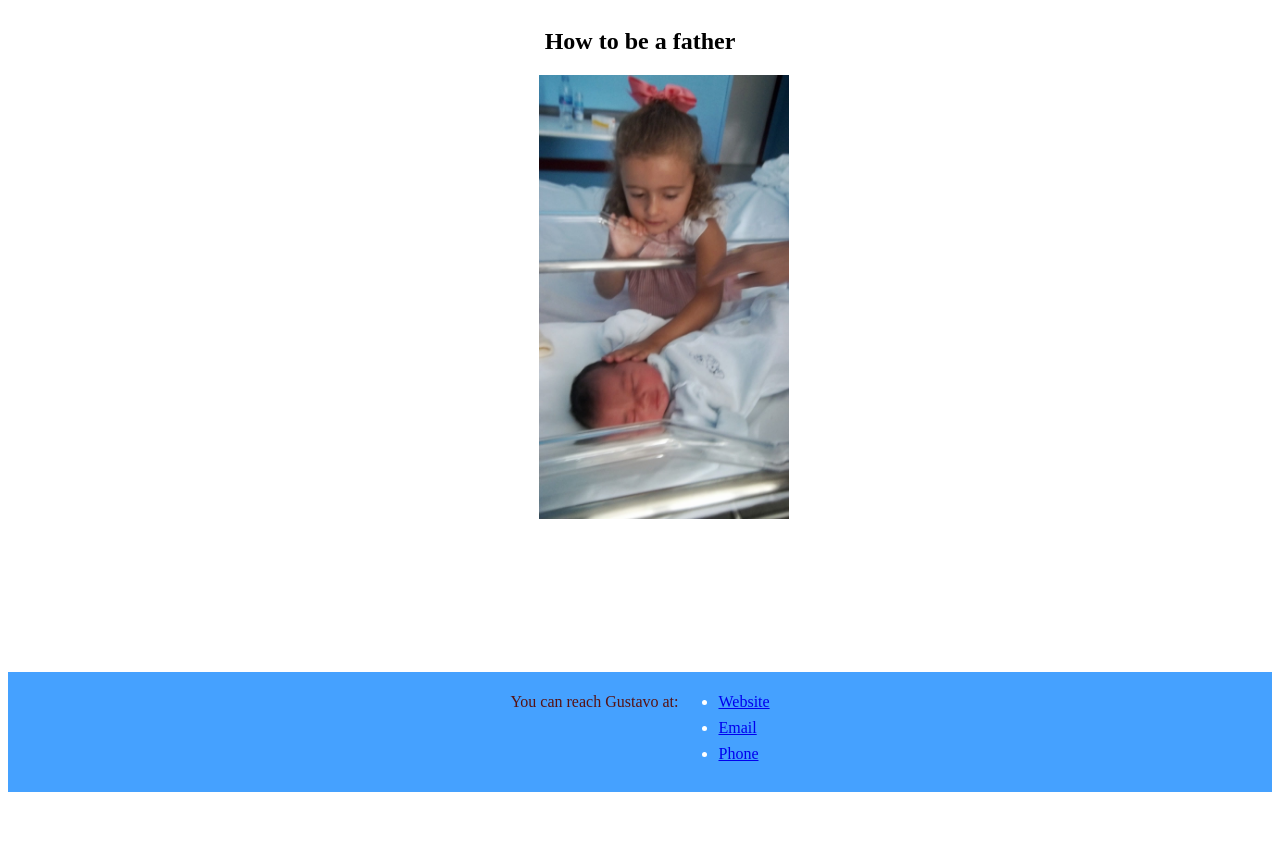
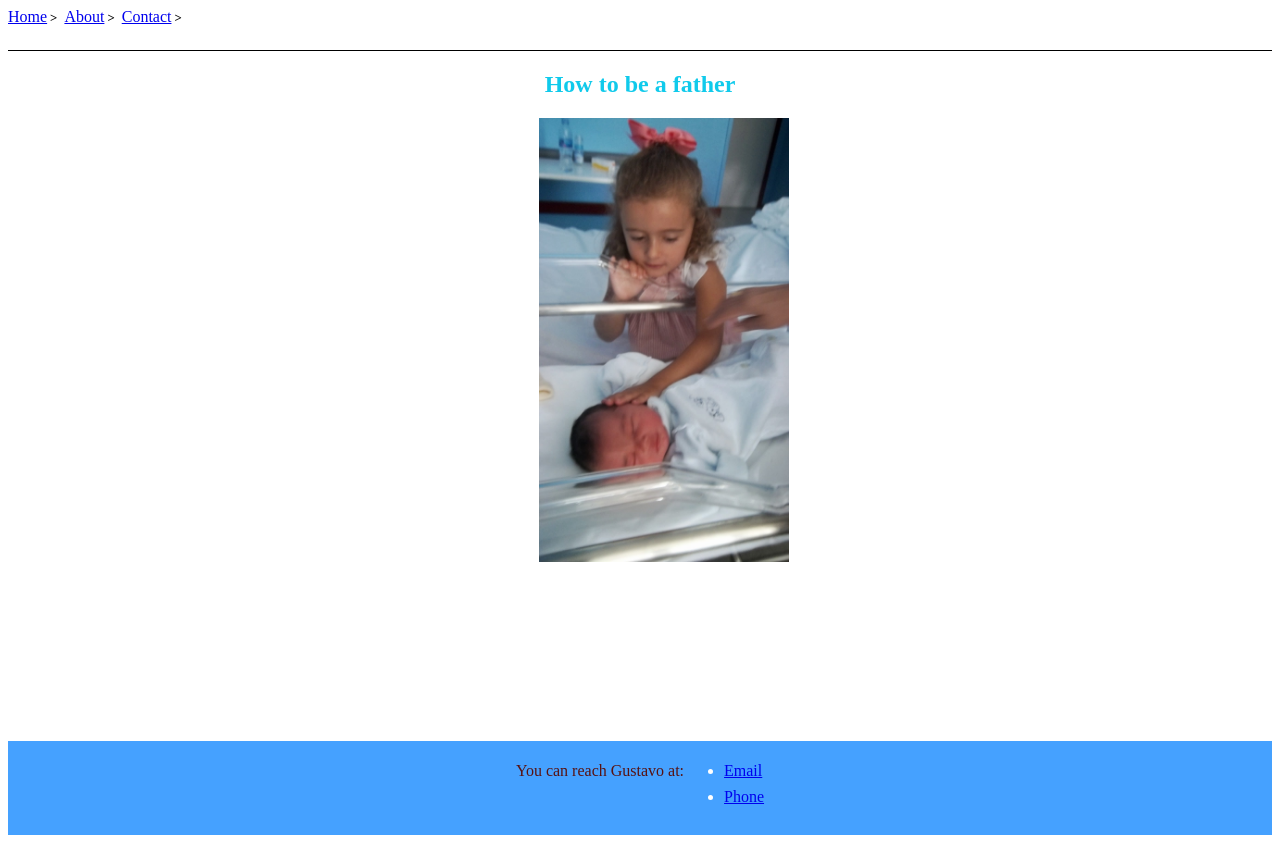
Before and after one commit to pitxon1975/Mip-ginapersonal, a plain HTML site: page index.html in a window 1280 px wide. Before the commit the page ends 800 px from the top, so only its background shows below. Drawn offline with Linux system fonts and the light colour scheme.

Commit message:
menu superior

```diff
--- a/css/main.css
+++ b/css/main.css
@@ -1,3 +1,24 @@
+nav {
+  border-bottom: 1px solid black;
+}
+
+.menus ul {
+  list-style-type: none;
+  padding-left: 0;
+}
+
+.menu {
+  display: inline-block;
+}
+
+.menu a::after {
+  display: inline-block;
+  color: #000;
+  content: '>';
+  font-size: 80%;
+  font-weight: bold;
+  padding: 0 3px;
+}
 article {
   min-height: 100%;
   display: grid;
@@ -5,6 +26,7 @@ article {
 
 }
 h1 {
+  color: rgb(16, 202, 235);
 
   text-align: center;
 }
--- a/index.html
+++ b/index.html
@@ -9,18 +9,24 @@
 
   </head>
   <body>
+    <nav class="menus">
+      <ul>
+        <li class="menu"><a href="#">Home</a></li>
+        <li class="menu"><a href="#">About</a></li>
+        <li class="menu"><a href="#">Contact</a></li>
+      </ul>
+    </nav>
 <article>
     <h1>How to be a father</h1>
     <img class="fit-picture"
      src="imágenes/paginaprincipal/IciaryMiren.JPG"
      alt="Mis dos tesoros"
-     style="margin-left: 42%;">
+     style="margin-left: 42%; margin-bottom: 5%;">
     <footer>
     <p>You can reach Gustavo at:</p>
 
 <ul>
-  <li><a href="https://example.com">Website</a></li>
-  <li><a href="mailto:sanabriacastrillo@outlook.es">Email</a></li>
+    <li><a href="mailto:sanabriacastrillo@outlook.es">Email</a></li>
   <li><a href="tel:+34635713385">Phone</a></li>
 </ul>
     </footer>
```
